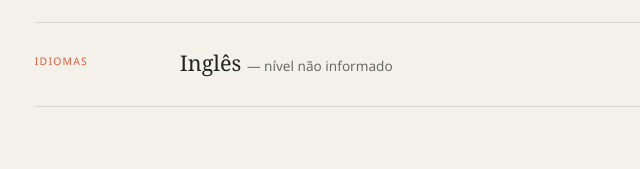
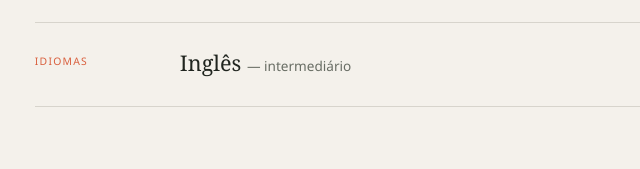
Before and after one commit to GameboyJedi2001/Portfolio-, a plain HTML site: page index.html in a window 1280 px wide. Shown: the part 1916-2085 px from the top of the page, 286-926 px from the left. Drawn offline with Linux system fonts and the light colour scheme.

Commit message:
Add English proficiency level

```diff
--- a/index.html
+++ b/index.html
@@ -35,7 +35,7 @@
     <section id="formacao" class="section education">
       <div class="section-label"><span>02</span><span>APRENDIZADO</span></div>
       <div class="section-content"><p class="eyebrow">FORMAÇÃO</p><h2>Uma base para<br><em>ir mais longe.</em></h2>
-        <div class="timeline"><article><span class="time">FORMAÇÃO</span><div><h3>Tecnologia em Jogos Digitais</h3><p>Univirtus · Florianópolis, SC</p><p class="detail">Curso de Tecnologia em Jogos Digitais na Univirtus.</p></div></article><article><span class="time">IDIOMAS</span><div><h3>Inglês <small>— nível não informado</small></h3></div></article></div>
+        <div class="timeline"><article><span class="time">FORMAÇÃO</span><div><h3>Tecnologia em Jogos Digitais</h3><p>Univirtus · Florianópolis, SC</p><p class="detail">Curso de Tecnologia em Jogos Digitais na Univirtus.</p></div></article><article><span class="time">IDIOMAS</span><div><h3>Inglês <small>— intermediário</small></h3></div></article></div>
       </div>
     </section>
     <section id="portfolio" class="section projects">
```
